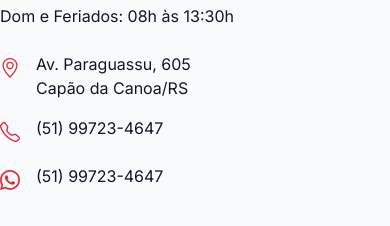
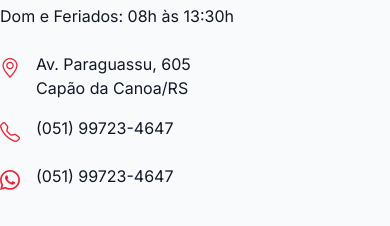
Before and after one commit to joabedev123-alt/gas-lippert-landing, a React (Vite) app: page / in a window 390 px wide. Shown: the part 3349-3575 px from the top of the page. Built offline with nearby package versions, Linux system fonts and the light colour scheme.

Commit message:
feat: update phone number display format to include zero (051)

```diff
--- a/src/components/About/About.jsx
+++ b/src/components/About/About.jsx
@@ -37,11 +37,11 @@ const About = () => {
             </li>
             <li>
               <i className="bi bi-telephone"></i>
-              <span>(51) 99723-4647</span>
+              <span>(051) 99723-4647</span>
             </li>
             <li>
               <i className="bi bi-whatsapp"></i>
-              <span>(51) 99723-4647</span>
+              <span>(051) 99723-4647</span>
             </li>
           </ul>
 
--- a/src/components/FAQ/FAQ.jsx
+++ b/src/components/FAQ/FAQ.jsx
@@ -19,7 +19,7 @@ const FAQ = () => {
     },
     {
       q: "Como faço um pedido?",
-      a: "Você pode falar diretamente com nossa equipe pelo WhatsApp ou ligar para (51) 99723-4647."
+      a: "Você pode falar diretamente com nossa equipe pelo WhatsApp ou ligar para (051) 99723-4647."
     },
     {
       q: "Posso pedir água junto com o gás?",
--- a/src/components/FinalCTA/FinalCTA.jsx
+++ b/src/components/FinalCTA/FinalCTA.jsx
@@ -25,7 +25,7 @@ const FinalCTA = () => {
         </div>
 
         <p className={styles.phoneDisplay}>
-          <i className="bi bi-phone-vibrate"></i> (51) 99723-4647
+          <i className="bi bi-phone-vibrate"></i> (051) 99723-4647
         </p>
       </div>
     </section>
--- a/src/components/Footer/Footer.jsx
+++ b/src/components/Footer/Footer.jsx
@@ -24,7 +24,7 @@ const Footer = () => {
         <div className={styles.col}>
           <h4 className={styles.colTitle}>Contato</h4>
           <p className={styles.text}>
-            (51) 99723-4647<br/>
+            (051) 99723-4647<br/>
             contato@gaslippert.com.br
           </p>
           <p className={styles.text}>
```
